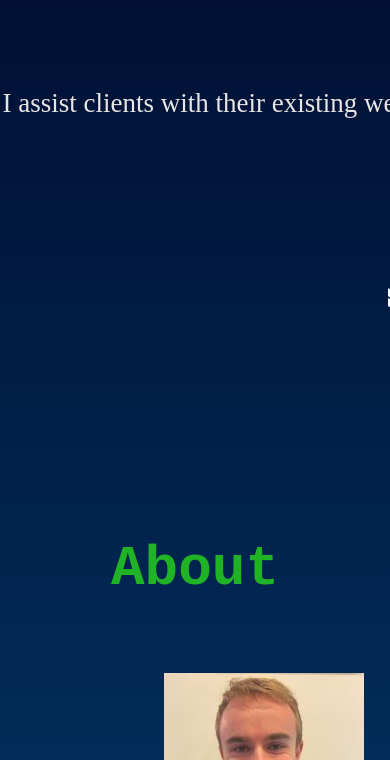
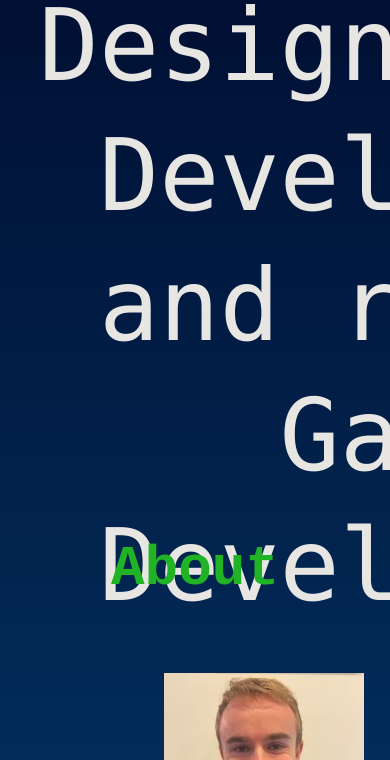
Before and after one commit to AnthonyBoyac/anthonyboyac.github.io, a website: page index.html in a window 390 px wide. Shown: the part 417-1177 px from the top of the page. Drawn offline with Linux system fonts and the light colour scheme.

Commit message:
testing mobile responsiveness

```diff
--- a/index.html
+++ b/index.html
@@ -3,7 +3,7 @@
 <head>
     <Title>Anthony Boyac's portfolio</Title>
     <meta charset=“UTF-8”>
-    <meta name="viewport" content="width=device-width, initial-scale=1, user-scalable=0" />
+    <meta name="viewport" content="width=1000, user-scalable=0" />
 
     <meta name="author" content="Anthony Boyac">
     <meta name="description"
--- a/styles/index.css
+++ b/styles/index.css
@@ -294,11 +294,11 @@ form button {
 /* Mobile Responsive */
 @media (max-width: 600px) {
   .intro-text {
-  font-size: 55px;
+  font-size: 100px;
   }
 }
 
-@media (min-width: 431px) and (max-width: 1150px) {
+@media (min-width: 601px) and (max-width: 1150px) {
   html {
     font-size: 1rem;
   }
```
